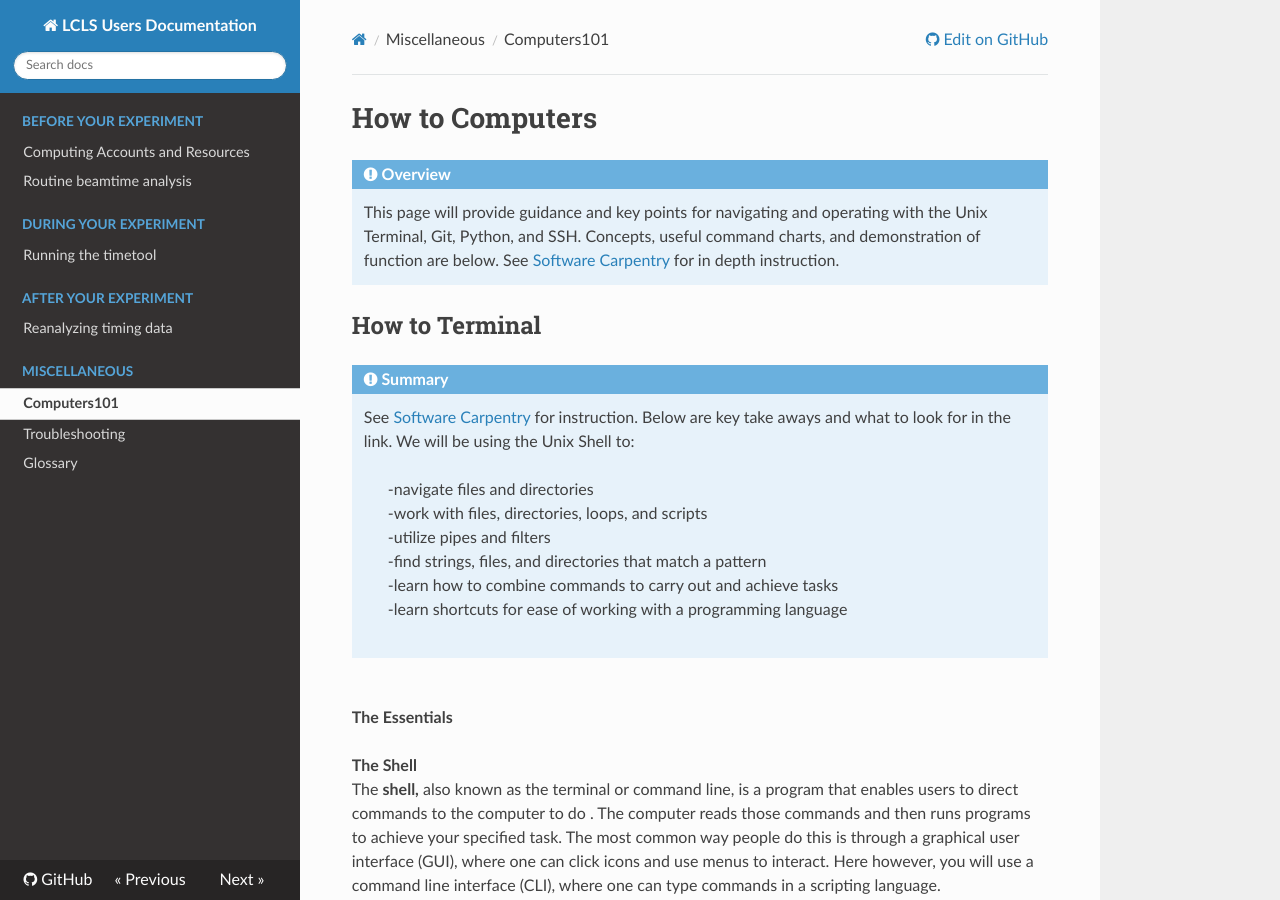
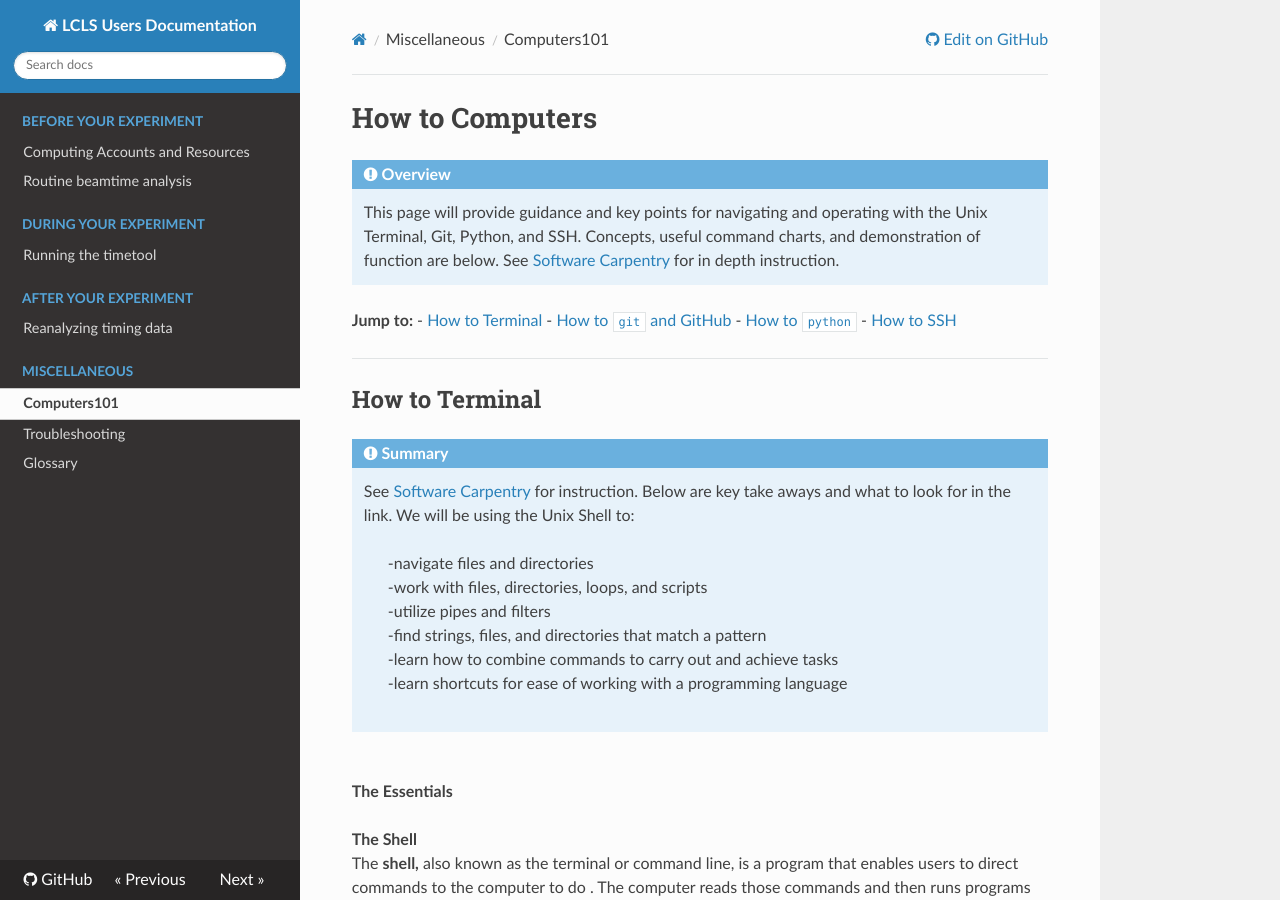
Before and after one commit to lcls-users/lcls-users, an MkDocs documentation site: the page built from docs/tutorials/computers101.md, in a window 1280 px wide and 900 px high. Built offline with MkDocs 1.6.1, drawn with Linux system fonts in a browser that asks for light colours; nearby versions of some CDN libraries; some of the changed text lies outside the part shown.

Commit message:
added 'Jump to' feature with anchor links

```diff
--- a/docs/tutorials/computers101.md
+++ b/docs/tutorials/computers101.md
@@ -3,7 +3,16 @@
     This page will provide guidance and key points for navigating and operating with the Unix Terminal, Git, Python, and SSH.
     Concepts, useful command charts, and demonstration of function are below. See <a href="Software-Carpentry.org">Software Carpentry</a>
     for in depth instruction.
-## How to Terminal
+
+<a name="toc"></a> **Jump to:**
+- [How to Terminal](#terminal)
+- [How to `git` and GitHub](#git)
+- [How to `python`](#python)
+- [How to SSH](#ssh)
+
+---
+
+## <a name="terminal"></a> How to Terminal
 !!! note "Summary"
     See <a href="Software-Carpentry.org">Software Carpentry</a> for instruction. Below are key take aways and what to look for in the link.
     We will be using the Unix Shell to:
@@ -92,7 +101,11 @@
 <br>&ensp;&ensp;-the # symbol followed by a string can be used to leave a comment in a script that will be skipped over by the shell, so that it won't run as a command
 <br>&ensp;&ensp;-this can be useful for leaving notes on what your command does for others or for future reference
 
-## How to `git and github`- Using a Version Control System
+[*(back to top)*](#toc)
+
+---
+
+## <a name="git"></a> How to `git and github`- Using a Version Control System
 
 !!! note "Summary"
     See <a href="https://swcarpentry.github.io/git-novice/">Software Carpentry</a> for instruction. Below are key take aways and what to look for in the link.
@@ -165,7 +178,11 @@ will..." to accurately describe your changes.
 and not allow your code to merge.
 <br><br>See this [link to Github tutorial for beginners](https://product.hubspot.com/blog/git-and-github-tutorial-for-beginners) for additional information.
 
-##How to `python`
+[*(back to top)*](#toc)
+
+---
+
+## <a name="python"></a> How to `python`
 
 !!! note "Summary"
     See <a href="Software-Carpentry.org">Software Carpentry</a> for instruction. Below are key take aways and what to look for in the link.
@@ -211,7 +228,11 @@ used to interact with your data. This will depend on the program you are using.
 <br>A function is a set of commands that will only be executed when called upon, following this format:
 <br>You define the name of the function and parameters, and use `return` to state what you want done.
 
-## How to SSH
+[*(back to top)*](#toc)
+
+---
+
+## <a name="ssh"></a> How to SSH
 !!! Summary
     SSH or secure shell is a way to securely connect your computer to a remote server. This is done by using the shell. SSH needs to be installed on both your computer
     and the server you are connecting to. This is commonly referred to as a client and server connection.
@@ -223,3 +244,5 @@ used to interact with your data. This will depend on the program you are using.
 <br>Enter your password.
 <br>If it is your first time connecting, it will ask if you wish to continue connecting. Type 'yes' and press the enter key.
 <br>Now, you should be connected.
+
+[*(back to top)*](#toc)
```
